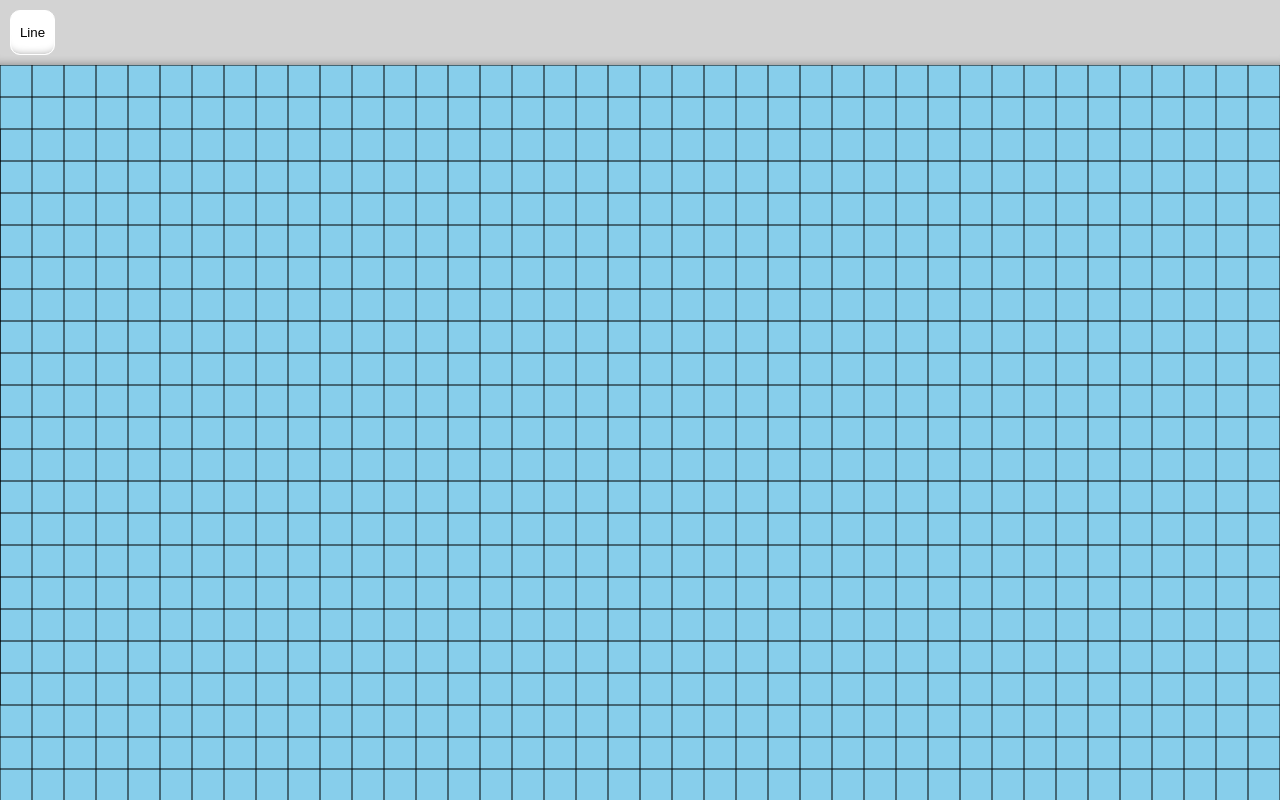
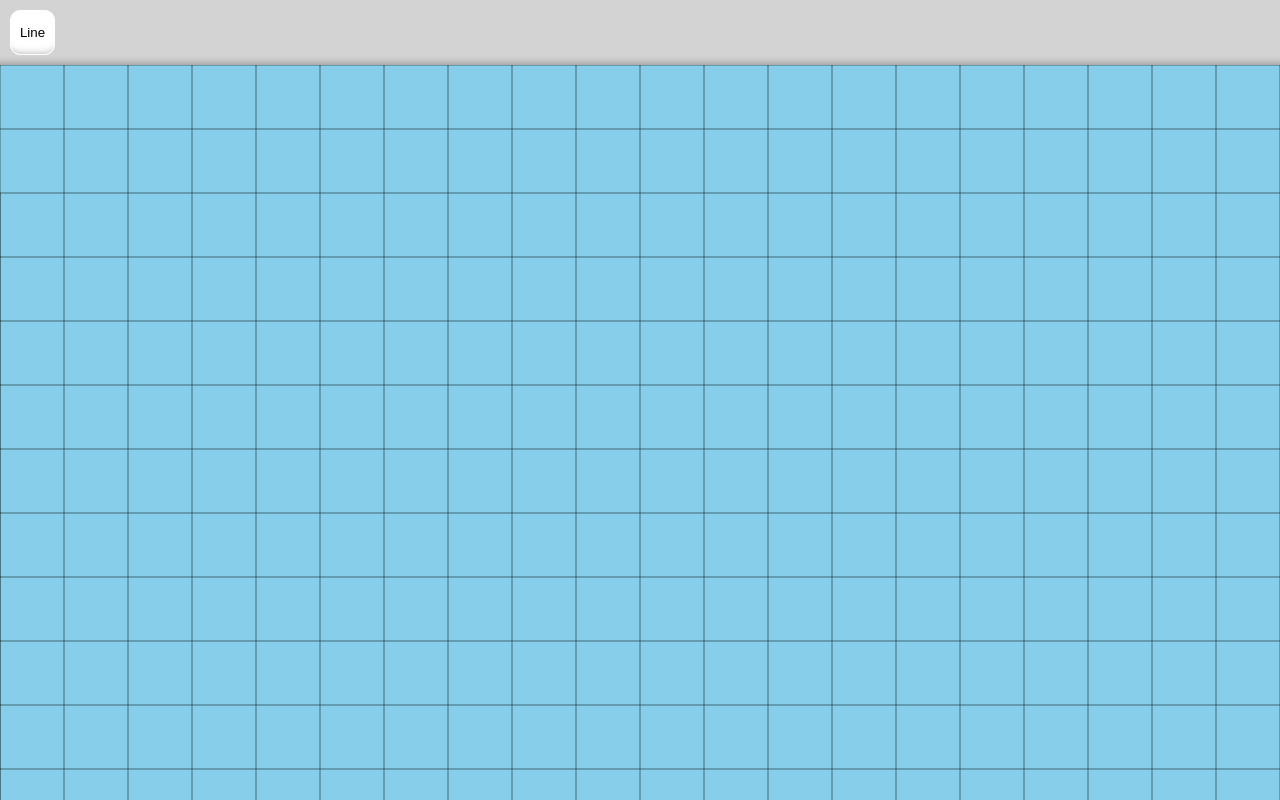
Before and after one commit to kevinkevink/Does_It_Fit, a React (Create React App) app: page / in a window 1280 px wide. Built offline with nearby package versions, Linux system fonts and the light colour scheme; the HTML template or start-up script is replaced by a standard one.

Commit message:
Update Window.js

```diff
--- a/src/Window.js
+++ b/src/Window.js
@@ -9,7 +9,7 @@ class Window extends React.Component{
       point: [0, 0],
       height: 0,
       width: 0,
-      scale: 1,
+      scale: 0.5,
       buildState: new buildingState()
     };
 
@@ -24,7 +24,7 @@ class Window extends React.Component{
       point: [0, 0],
       height: document.getElementById('view').offsetHeight,
       width: document.getElementById('view').offsetWidth,
-      scale: 1
+      scale: 0.5
     });
   }
 
```
